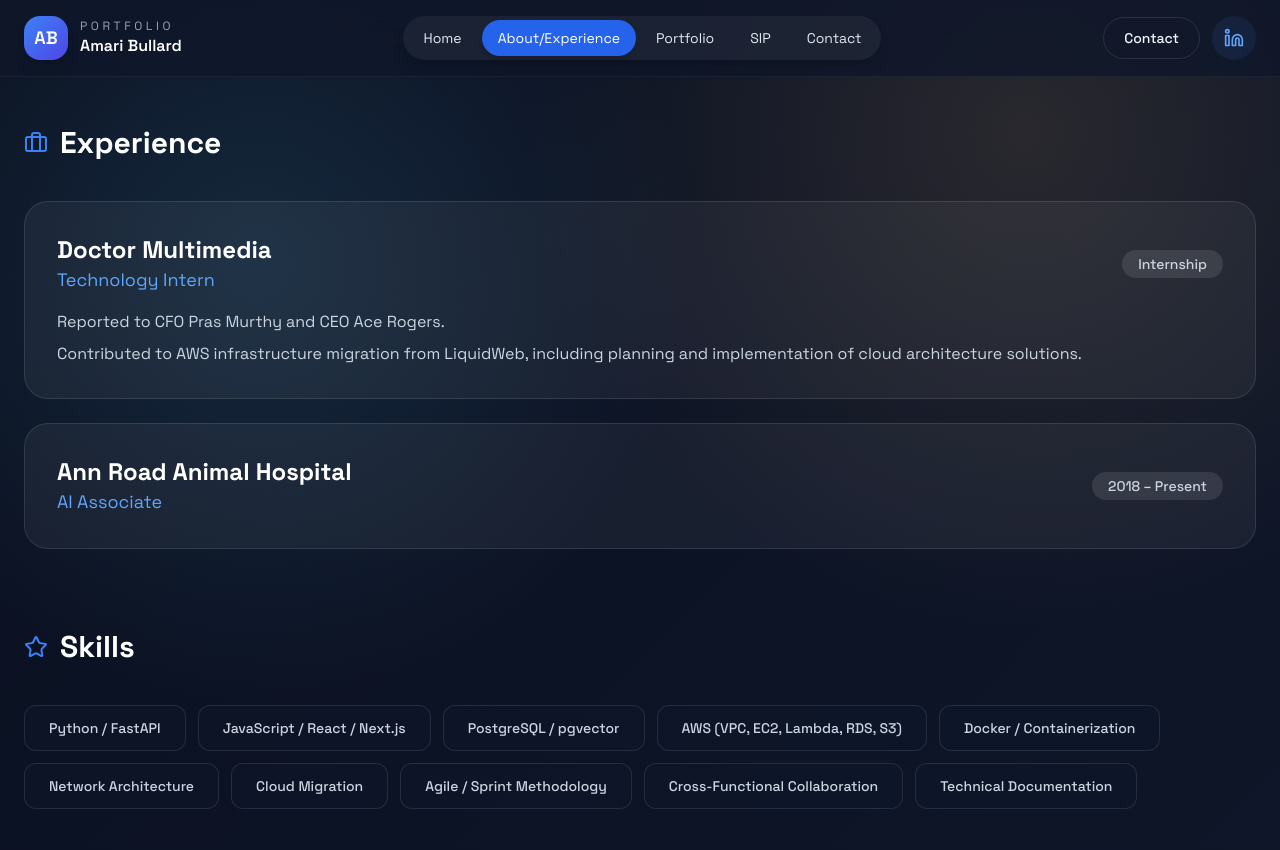
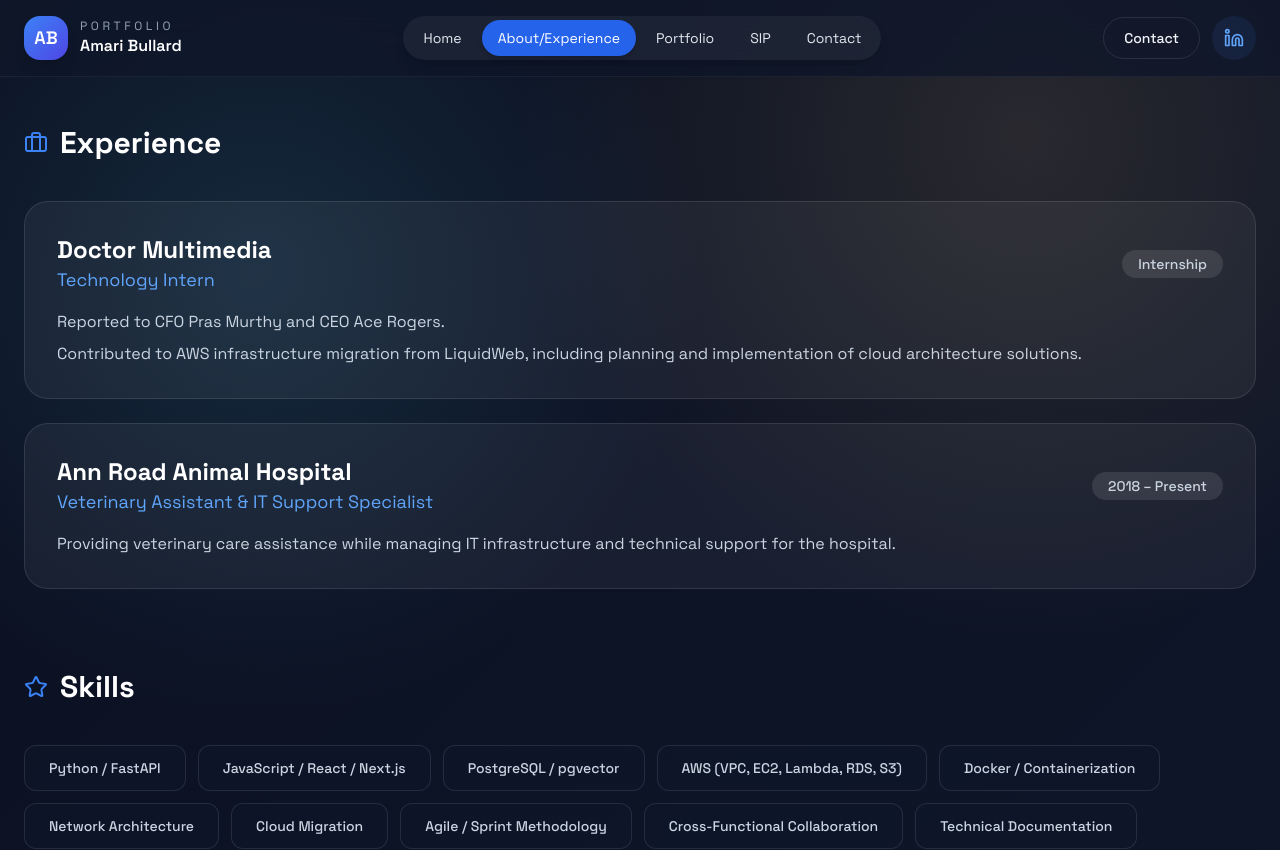
Before and after one commit to computerengineeringkid/AmariB, a React (Vite) app: page /experience in a window 1280 px wide. Shown: the top 850 px of the page. Built offline with nearby package versions, Linux system fonts and the light colour scheme.

Commit message:
Update job title and description for Ann Road Animal Hospital
Changed the job title to 'Veterinary Assistant & IT Support Specialist' and added a description detailing responsibilities, including veterinary care assistance and IT support.

```diff
--- a/src/pages/Experience.jsx
+++ b/src/pages/Experience.jsx
@@ -46,11 +46,14 @@ const Experience = () => {
             <div className="flex flex-col justify-between gap-4 sm:flex-row sm:items-center">
               <div>
                 <h3 className="text-2xl font-bold text-white">Ann Road Animal Hospital</h3>
-                <p className="text-lg text-blue-400">AI Associate</p>
+                <p className="text-lg text-blue-400">Veterinary Assistant & IT Support Specialist</p>
               </div>
               <span className="rounded-full bg-white/10 px-4 py-1 text-sm font-medium text-slate-300">
                 2018 – Present
               </span>
+            </div>
+            <div className="mt-4 text-slate-300">
+              <p>Providing veterinary care assistance while managing IT infrastructure and technical support for the hospital.</p>
             </div>
           </div>
         </div>
```
